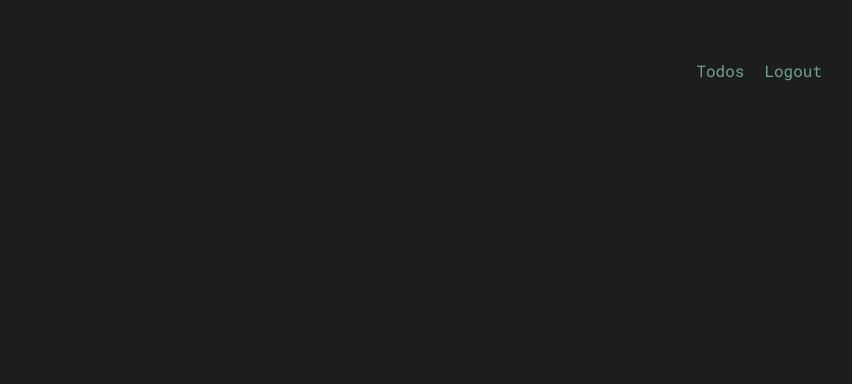
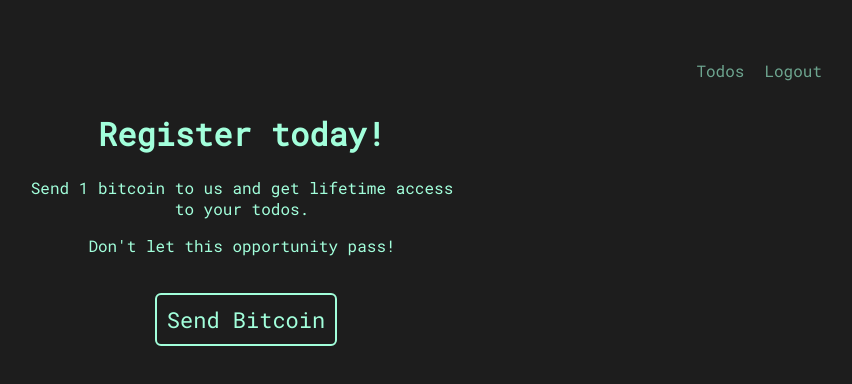
Before and after one commit to emilianos/react-todolist-firebase, a React (Create React App) app: page /register in a window 1280 px wide. Shown: the top 384 px of the page, without its empty margins (398-1250 px from the left). Built offline with nearby package versions, Linux system fonts and the light colour scheme; no server answers; sample sign-in values are in the browser's storage.

Commit message:
add register page

```diff
--- a/src/App.js
+++ b/src/App.js
@@ -2,6 +2,7 @@
 import { AuthProvider } from "./Auth"
 import Nav from "./components/Nav";
 import Login from "./components/Login";
+import Register from "./components/Register";
 import Main from "./components/Main";
 import Settings from "./components/Settings";
 import PrivateRoute from "./PrivateRoute";
@@ -19,6 +20,7 @@
           <Nav />
           <PrivateRoute path="/" exact component={Main} />
           <Route path="/login" component={Login} />
+          <Route path="/register" component={Register} />
           <PrivateRoute path="/settings" component={Settings} />
         </div>
       </Router>
--- a/src/components/Nav.js
+++ b/src/components/Nav.js
@@ -13,14 +13,18 @@
         <ul className="navigation">
           {location.pathname === "/" ? (
             <li><Link to="/settings">Settings</Link></li>
-            ) : (
-              <li><Link to="/">Todos</Link></li>
+          ) : (
+            <li><Link to="/">Todos</Link></li>
           )}
           <li onClick={() => config.auth().signOut()}>Logout</li>
         </ul>
       ) : (
         <ul className="navigation">
-          <li><Link to="/login">Register</Link></li>
+          {location.pathname === "/login" ? (
+            <li><Link to="/register">Register</Link></li>
+          ) : (
+            <li><Link to="/login">Login</Link></li>
+          )}
         </ul>
       )}
     </>
--- /dev/null
+++ b/src/components/Register.js
@@ -0,0 +1,16 @@
+import React from "react";
+import Title from "./Title";
+
+const Register = () => {
+  return (
+    <div className="todolist">
+      <Title value="Register today!" />
+      <p>Send 1 bitcoin to us and get lifetime access to your todos.</p>
+      <p>Don't let this opportunity pass!</p>
+      <br />
+      <button className="submit">Send Bitcoin</button>
+    </div>
+  )
+}
+
+export default Register;
--- a/src/components/Todos.js
+++ b/src/components/Todos.js
@@ -4,6 +4,7 @@
 
 const Todos = () => {
   const { todos } = useContext(TodoContext);
+  console.log(todos)
 
   return (
     <div>
```
